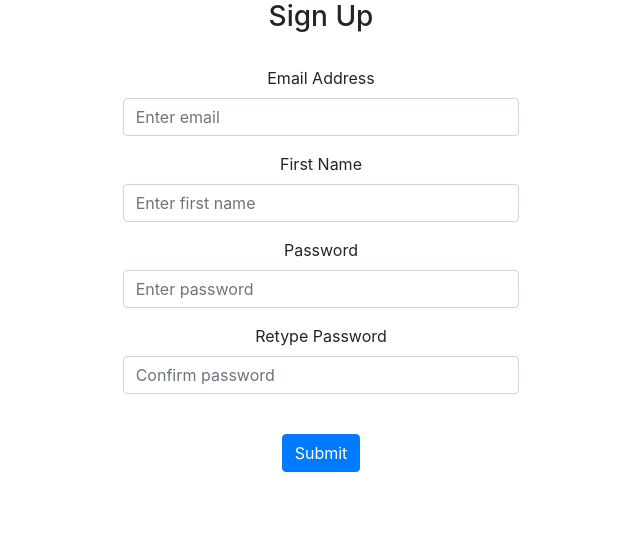
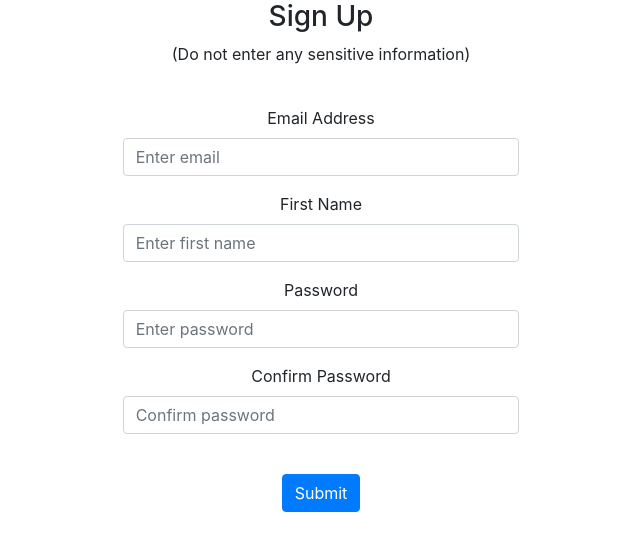
Before and after one commit to Conero007/Notes-Website, a Flask app: page /signup in a window 1280 px wide. Shown: the part 56-607 px from the top of the page, without its empty margins (319-959 px from the left). Run offline with Flask 2, Linux system fonts and the light colour scheme; some libraries are stand-ins or nearby versions.

Commit message:
Added messages

```diff
--- a/app.py
+++ b/app.py
@@ -4,6 +4,5 @@ from website import create_app
 app = create_app()
 
 
-
 if __name__ == "__main__":
     app.run()
--- a/website/templates/home.html
+++ b/website/templates/home.html
@@ -6,6 +6,7 @@
 
 {% block content %}
     <h1>Notes</h1>
+    <p>(Do not enter any sensitive information)</p><br>
 
     <ul class="list-group list-group-flush" id="notes">
         {% for note in user.notes %}
--- a/website/templates/login.html
+++ b/website/templates/login.html
@@ -6,7 +6,8 @@
 
 {% block content %}
 <form method="POST">
-    <h3>Login</h3><br>
+    <h3>Login</h3>
+    <p>(Do not enter any sensitive information)</p><br>
 
     <div class="form-group col-sm-4">
       <label for="email">Email Address</label>
--- a/website/templates/signup.html
+++ b/website/templates/signup.html
@@ -6,7 +6,8 @@
 
 {% block content %}
     <form method="post">
-        <h3>Sign Up</h3><br>
+        <h3>Sign Up</h3>
+        <p>(Do not enter any sensitive information)</p><br>
 
         <div class="form-group col-sm-4">
             <label for="email">Email Address</label>
@@ -24,7 +25,7 @@
         </div>
 
         <div class="form-group col-sm-4">
-            <label for="password2">Retype Password</label>
+            <label for="password2">Confirm Password</label>
             <input type="password" class="form-control" id="password2" name="password2" placeholder="Confirm password"/>
         </div>
 
```
Also changed, not shown: README.md.
